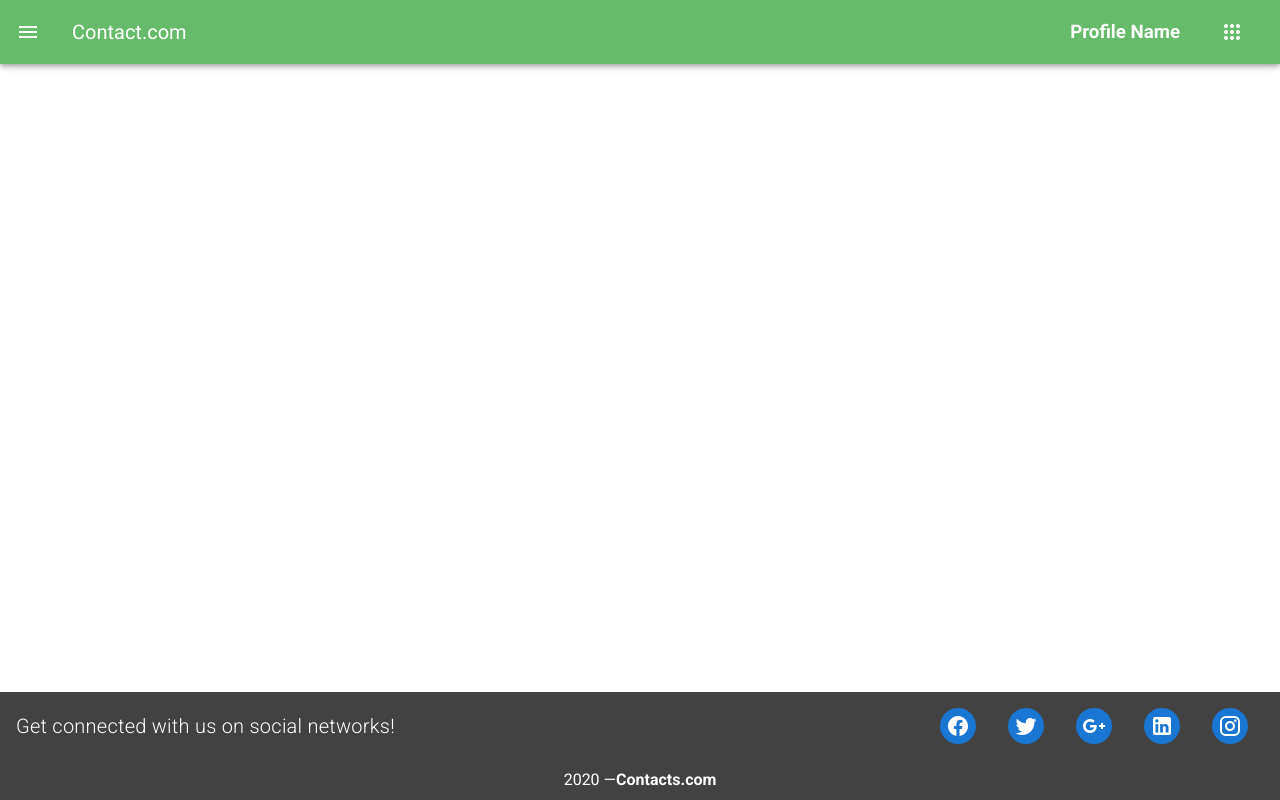
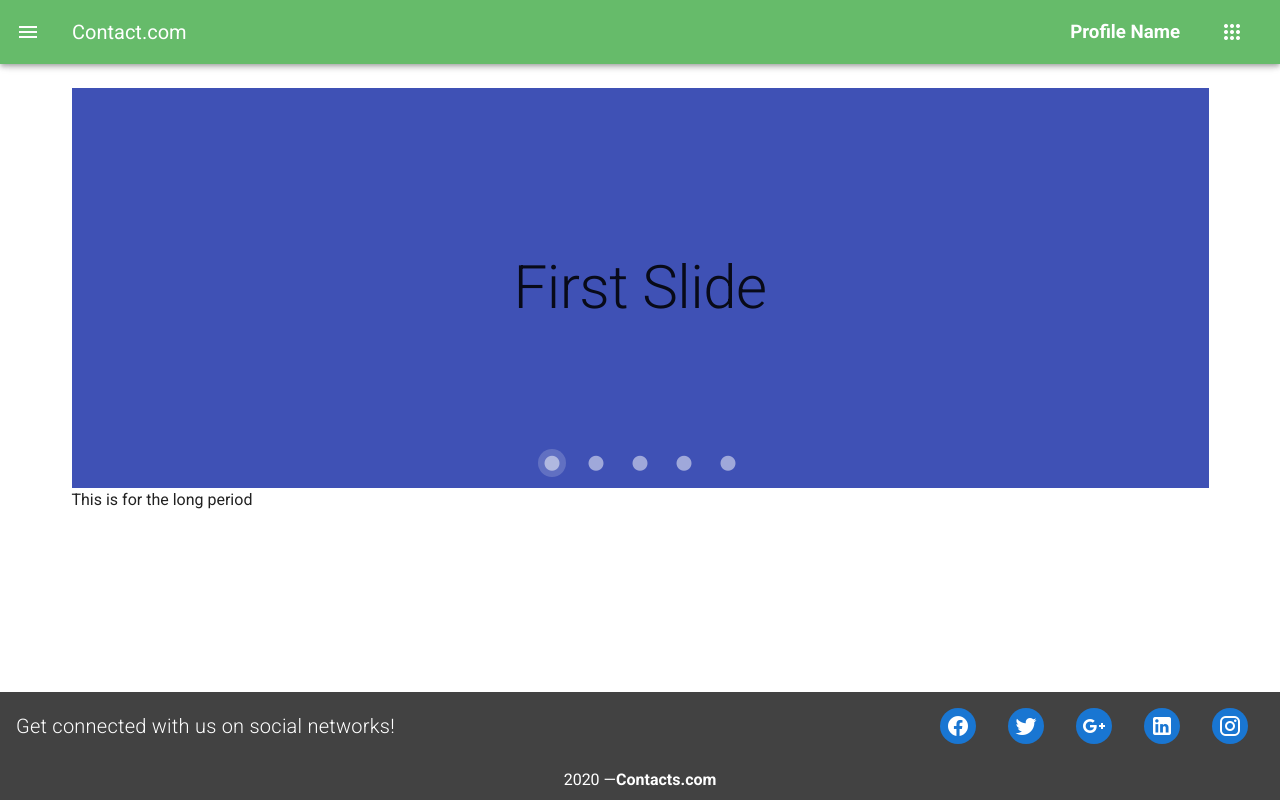
Before and after one commit to minilikmila/syncro-project, a Nuxt app: page /test2 in a window 1280 px wide. Built offline with nearby package versions, Linux system fonts and the light colour scheme.

Commit message:
initial setting

```diff
--- /dev/null
+++ b/pages/Carousel.vue
@@ -0,0 +1,53 @@
+<template>
+  <v-container class="">
+    <v-flex>
+      <v-carousel
+    cycle
+    height="700"
+    hide-delimiter-background
+    show-arrows-on-hover
+    continuous
+    width="1000"
+
+  >
+    <v-carousel-item
+      v-for="(slide, i) in slides"
+      :key="i"
+    >
+         <div class="display-3" fill-width>
+            <v-img :src="slide"
+             />
+          </div>
+    </v-carousel-item>
+  </v-carousel>
+    </v-flex>
+  </v-container>
+</template>
+<script>
+export default {
+  data(){
+    return {
+      colors: [
+          'indigo',
+          'warning',
+          'pink darken-2',
+          'red lighten-1',
+          'deep-purple accent-4',
+        ],
+        slides: [
+          'https://cdn.vuetifyjs.com/images/cards/sunshine.jpg',
+          'https://cdn.vuetifyjs.com/images/profiles/marcus.jpg',
+          'https://cdn.vuetifyjs.com/images/cards/server-room.jpg',
+        ],
+    }
+  }
+}
+</script>
+<style scoped>
+.carousel{
+  /* width: 1000px; */
+}
+.imglayout{
+/* opacity: 0.5; */
+}
+</style>
--- /dev/null
+++ b/pages/test2.vue
@@ -0,0 +1,59 @@
+<template>
+  <v-container>
+    <v-carousel
+    cycle
+    height="400"
+    hide-delimiter-background
+    show-arrows-on-hover
+    class="carlayout"
+  >
+    <v-carousel-item
+      v-for="(slide, i) in slides"
+      :key="i"
+    >
+      <v-sheet
+        :color="colors[i]"
+        height="100%"
+      >
+        <v-layout
+          align-center
+          fill-height
+          justify-center
+        >
+          <div class="display-3">{{ slide }} Slide</div>
+        </v-layout>
+      </v-sheet>
+    </v-carousel-item>
+  </v-carousel>
+  <v-flex>
+    This is for the long period
+  </v-flex>
+  </v-container>
+</template>
+<script>
+  export default {
+    data () {
+      return {
+        colors: [
+          'indigo',
+          'warning',
+          'pink darken-2',
+          'red lighten-1',
+          'deep-purple accent-4',
+        ],
+        slides: [
+          'First',
+          'Second',
+          'Third',
+          'Fourth',
+          'Fifth',
+        ],
+      }
+    },
+  }
+</script>
+<style scoped>
+.carlayout{
+  /* width: 1000px; */
+}
+</style>
```
Also changed, not shown: 1 other file (tests, documents, lock files or other folders).
